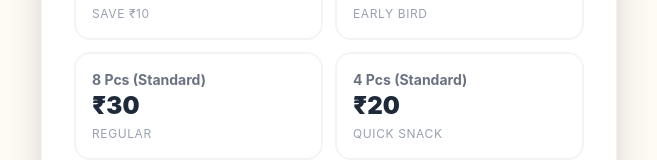
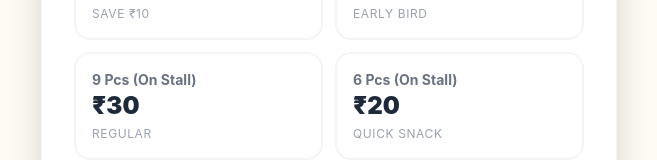
Before and after one commit to iamsheersh/Holi_Mela_Junction, a React (Vite) app: page / in a window 1280 px wide. Shown: the part 433-593 px from the top of the page, without its empty margins (311-968 px from the left). Built offline with nearby package versions, Linux system fonts and the light colour scheme.

Commit message:
Update App.jsx

```diff
--- a/src/App.jsx
+++ b/src/App.jsx
@@ -481,8 +481,8 @@ export default function App() {
   const pricingOptions = [
     { label: "20 Pcs (Pre-order)", price: 50, id: "opt1", sub: "Save ₹10" },
     { label: "8 Pcs (Pre-order)", price: 20, id: "opt2", sub: "Early Bird" },
-    { label: "8 Pcs (Standard)", price: 30, id: "opt3", sub: "Regular" },
-    { label: "4 Pcs (Standard)", price: 20, id: "opt4", sub: "Quick Snack" },
+    { label: "9 Pcs (On Stall)", price: 30, id: "opt3", sub: "Regular" },
+    { label: "6 Pcs (On Stall)", price: 20, id: "opt4", sub: "Quick Snack" },
   ];
 
   const handleRoleChange = (role) => {
```
